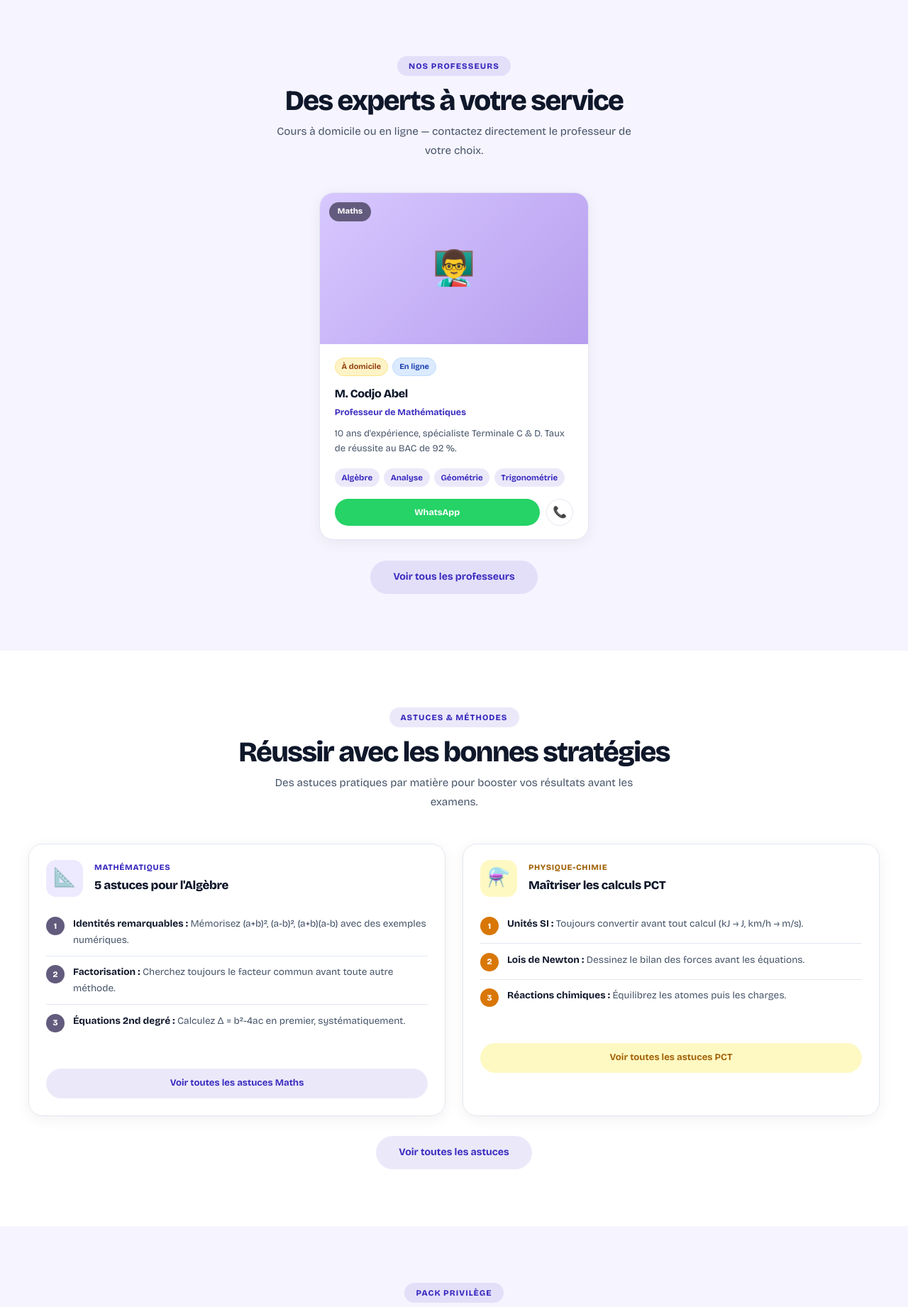
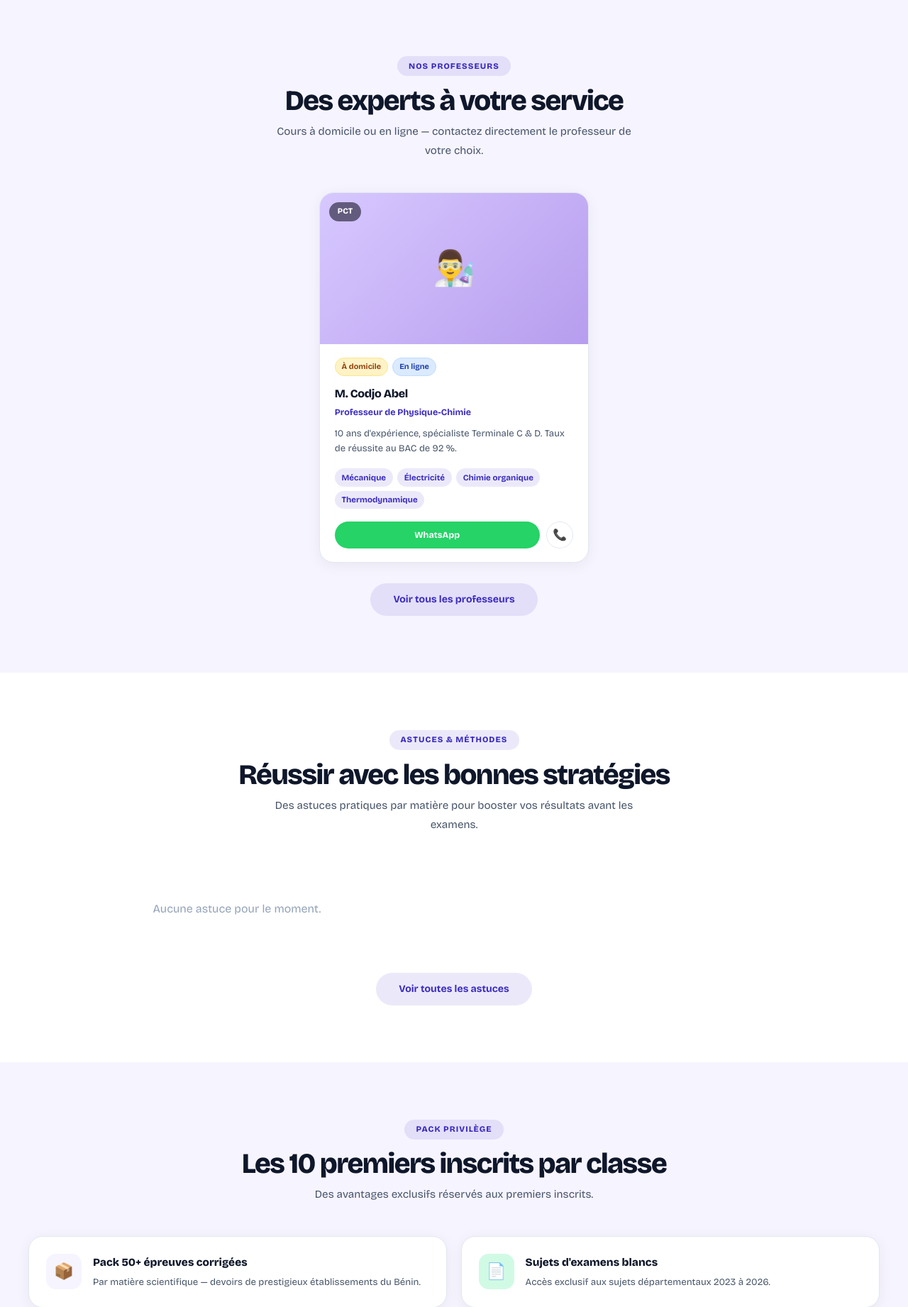
Before and after one commit to Abel-Dev-KPOKOUTA/CERTITUDE_PROJET, a Django app: page / in a window 1280 px wide. Shown: the part 1740-3582 px from the top of the page at 71% size. Run offline with Django 5.2, Linux system fonts and the light colour scheme.

Commit message:
modification

```diff
--- a/core/templates/core/index.html
+++ b/core/templates/core/index.html
@@ -1145,6 +1145,7 @@
 </section>
 
 <!-- PROFESSEURS - UNIQUEMENT M. CODJO ABEL -->
+<!-- PROFESSEURS -->
 <section class="section section-alt" id="professeurs">
   <div class="container">
     <div class="sec-head text-center fade-in">
@@ -1154,13 +1155,18 @@
     </div>
     <div class="profs-grid" style="display: flex; justify-content: center;">
       <div class="prof-card fade-in stagger-1" style="max-width: 380px; width: 100%;">
-        <div class="prof-avatar"><span>👨‍🏫</span><span class="prof-matiere-badge">Maths</span></div>
+        <div class="prof-avatar"><span>👨‍🔬</span><span class="prof-matiere-badge">PCT</span></div>
         <div class="prof-body">
           <div class="prof-mode-badges"><span class="mode-badge mode-home">À domicile</span><span class="mode-badge mode-online">En ligne</span></div>
           <div class="prof-name">M. Codjo Abel</div>
-          <div class="prof-role">Professeur de Mathématiques</div>
+          <div class="prof-role">Professeur de Physique-Chimie</div>
           <p class="prof-bio">10 ans d'expérience, spécialiste Terminale C & D. Taux de réussite au BAC de 92 %.</p>
-          <div class="prof-tags"><span class="prof-tag">Algèbre</span><span class="prof-tag">Analyse</span><span class="prof-tag">Géométrie</span><span class="prof-tag">Trigonométrie</span></div>
+          <div class="prof-tags">
+            <span class="prof-tag">Mécanique</span>
+            <span class="prof-tag">Électricité</span>
+            <span class="prof-tag">Chimie organique</span>
+            <span class="prof-tag">Thermodynamique</span>
+          </div>
           <div class="prof-contact-row">
             <a href="https://wa.me/22996389249" target="_blank" class="btn-contact-wa">WhatsApp</a>
             <a href="tel:+22996389249" class="btn-contact-call">📞</a>
@@ -1175,6 +1181,9 @@
 </section>
 
 <!-- ASTUCES -->
+
+
+<!-- ASTUCES & MÉTHODES -->
 <section class="section" id="astuces">
   <div class="container">
     <div class="sec-head text-center fade-in">
@@ -1183,26 +1192,41 @@
       <p class="sec-sub">Des astuces pratiques par matière pour booster vos résultats avant les examens.</p>
     </div>
     <div class="astuces-grid">
-      <div class="astuce-card slide-left stagger-1">
-        <div class="astuce-header"><div class="astuce-icon" style="background:#ede9fe">📐</div><div><div class="astuce-matiere">Mathématiques</div><div class="astuce-title">5 astuces pour l'Algèbre</div></div></div>
+      {% for tip in tips %}
+      <div class="astuce-card slide-{% cycle 'left' 'right' %} stagger-{{ forloop.counter }}">
+        <div class="astuce-header">
+          <div class="astuce-icon" style="background:{{ tip.subject.color|default:'#ede9fe' }}">
+            {% if tip.media_type == 'image' %}🖼️{% elif tip.media_type == 'video' %}🎬{% elif tip.media_type == 'pdf' %}📄{% else %}📝{% endif %}
+          </div>
+          <div>
+            <div class="astuce-matiere">{{ tip.subject.name }} · {{ tip.level.name }}</div>
+            <div class="astuce-title">{{ tip.title }}</div>
+          </div>
+        </div>
         <div class="astuce-body">
-          <div class="astuce-tip"><div class="tip-num">1</div><div class="tip-text"><strong>Identités remarquables :</strong> Mémorisez (a+b)², (a-b)², (a+b)(a-b) avec des exemples numériques.</div></div>
-          <div class="astuce-tip"><div class="tip-num">2</div><div class="tip-text"><strong>Factorisation :</strong> Cherchez toujours le facteur commun avant toute autre méthode.</div></div>
-          <div class="astuce-tip"><div class="tip-num">3</div><div class="tip-text"><strong>Équations 2nd degré :</strong> Calculez Δ = b²-4ac en premier, systématiquement.</div></div>
+          {% if tip.media_type == 'text' and tip.content %}
+            {% for item in tip.content|slice:":3" %}
+            <div class="astuce-tip">
+              <div class="tip-num">{{ forloop.counter }}</div>
+              <div class="tip-text"><strong>{{ item.title }}</strong> {{ item.content|truncatewords:20 }}</div>
+            </div>
+            {% endfor %}
+          {% else %}
+            <p class="astuce-preview">{{ tip.summary|default:tip.detailed_content|truncatewords:30 }}</p>
+          {% endif %}
         </div>
-        <a href="#" class="astuce-cta">Voir toutes les astuces Maths</a>
+        <a href="{{ tip.get_absolute_url }}" class="astuce-cta">Voir l'astuce →</a>
       </div>
-      <div class="astuce-card slide-right stagger-1">
-        <div class="astuce-header"><div class="astuce-icon" style="background:#fef9c3">⚗️</div><div><div class="astuce-matiere" style="color:#a16207">Physique-Chimie</div><div class="astuce-title">Maîtriser les calculs PCT</div></div></div>
-        <div class="astuce-body">
-          <div class="astuce-tip"><div class="tip-num" style="background:#d97706">1</div><div class="tip-text"><strong>Unités SI :</strong> Toujours convertir avant tout calcul (kJ → J, km/h → m/s).</div></div>
-          <div class="astuce-tip"><div class="tip-num" style="background:#d97706">2</div><div class="tip-text"><strong>Lois de Newton :</strong> Dessinez le bilan des forces avant les équations.</div></div>
-          <div class="astuce-tip"><div class="tip-num" style="background:#d97706">3</div><div class="tip-text"><strong>Réactions chimiques :</strong> Équilibrez les atomes puis les charges.</div></div>
-        </div>
-        <a href="#" class="astuce-cta" style="color:#a16207;background:#fef9c3">Voir toutes les astuces PCT</a>
+      {% empty %}
+      <div style="text-align: center; padding: 3rem; color: #94a3b8;">
+           Aucune astuce pour le moment.
       </div>
+
+      {% endfor %}
     </div>
-    <div class="text-center"><a href="#" class="btn-voir">Voir toutes les astuces</a></div>
+    <div class="text-center">
+      <a href="{% url 'resources:astuces' %}" class="btn-voir">Voir toutes les astuces</a>
+    </div>
   </div>
 </section>
 
```
Also changed, not shown: requirements.txt (+8 -10 lines).
